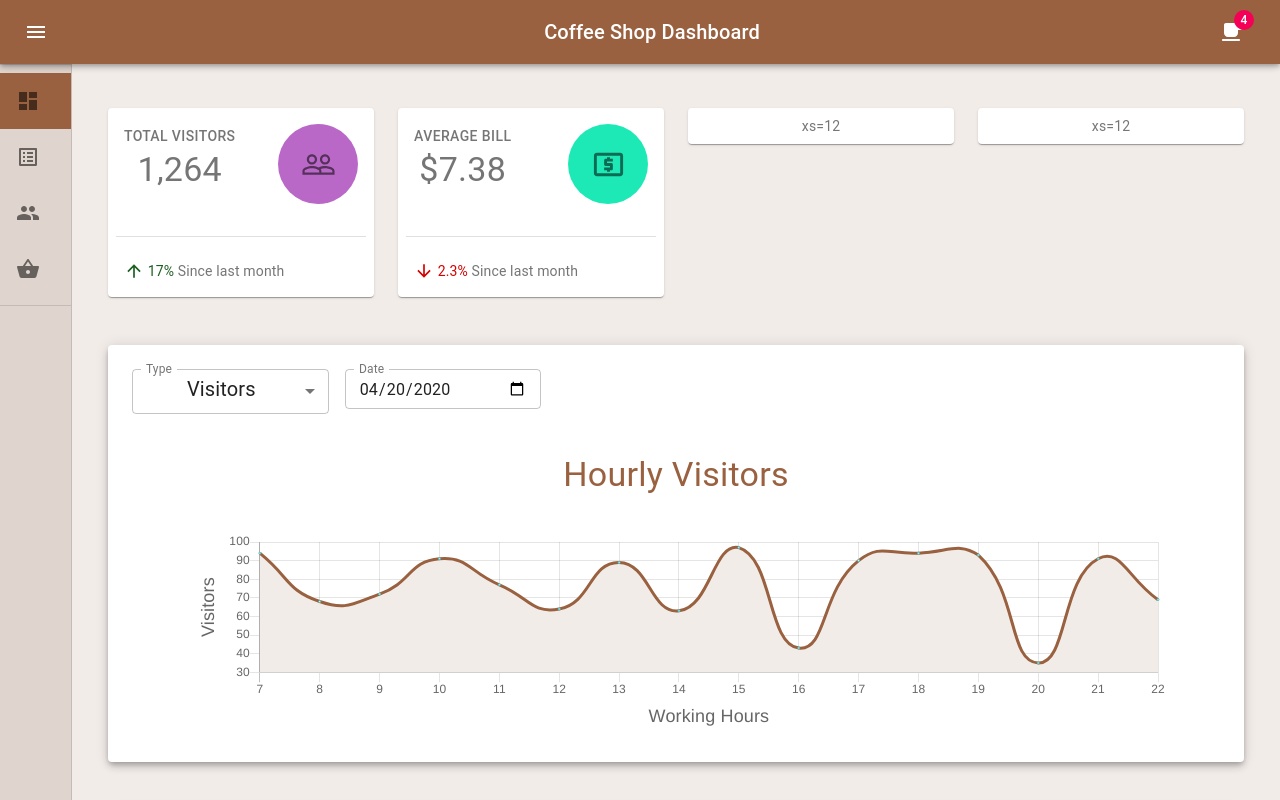
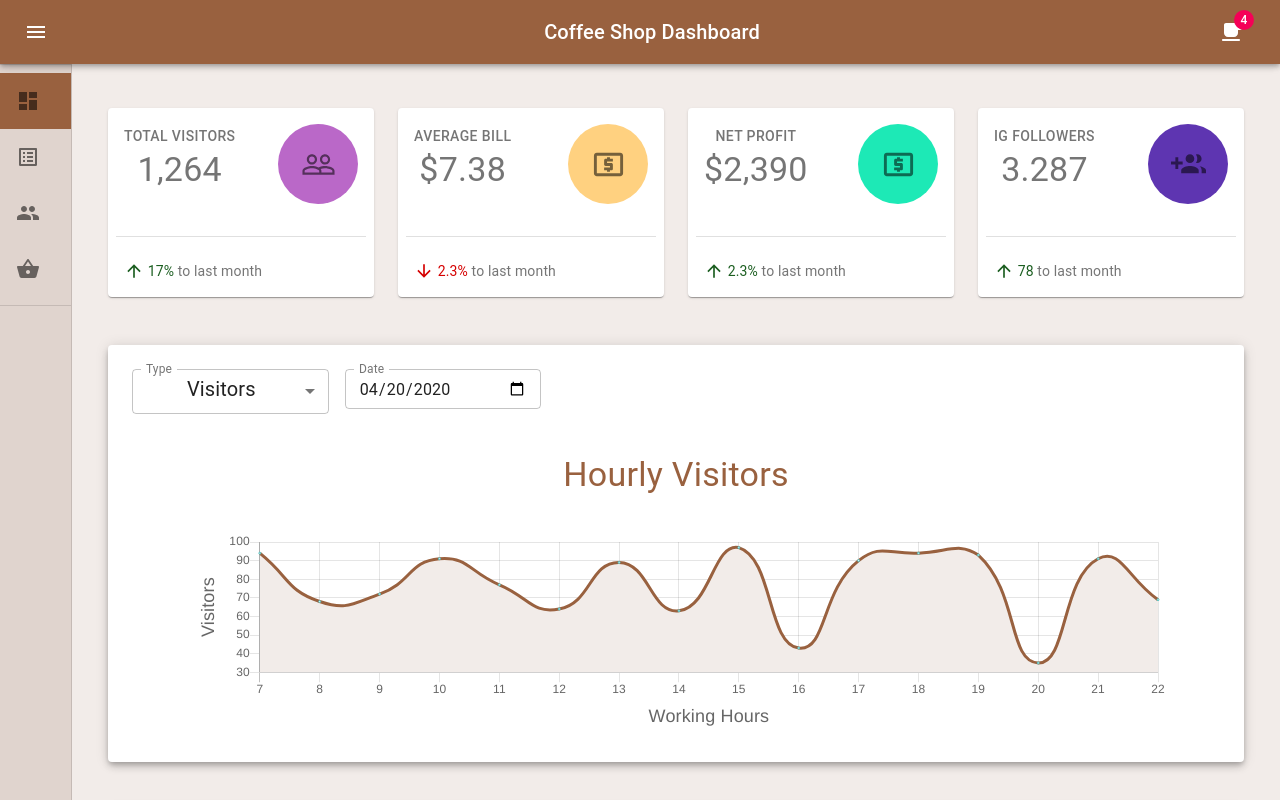
Before and after one commit to KaterinaLupacheva/coffee-shop-dashboard, a React (Create React App) app: page / in a window 1280 px wide. Built offline with nearby package versions, Linux system fonts and the light colour scheme; the HTML template or start-up script is replaced by a standard one.

Commit message:
Stat cards all

```diff
--- a/src/components/Cards/statCards.component.js
+++ b/src/components/Cards/statCards.component.js
@@ -7,6 +7,7 @@ import PeopleOutlineIcon from "@material-ui/icons/PeopleOutline";
 import ArrowUpwardIcon from "@material-ui/icons/ArrowUpward";
 import LocalAtmIcon from "@material-ui/icons/LocalAtm";
 import ArrowDownwardIcon from "@material-ui/icons/ArrowDownward";
+import GroupAddIcon from "@material-ui/icons/GroupAdd";
 
 const useStyles = makeStyles(statCardsStyles);
 
@@ -16,7 +17,7 @@ const StatCards = () => {
   return (
     <div className={classes.root}>
       <Grid container spacing={3}>
-        <Grid item xs={6} sm={3}>
+        <Grid item xs={12} sm={6} md={3}>
           <Paper className={classes.paper}>
             <div className={classes.topRow}>
               <div>
@@ -31,18 +32,37 @@ const StatCards = () => {
             <div className={classes.bottomRow}>
               <ArrowUpwardIcon fontSize="small" className={classes.green} />
               <Typography variant="body2">
-                &nbsp;<span className={classes.green}>17%</span> Since last
-                month
+                &nbsp;<span className={classes.green}>17%</span> to last month
               </Typography>
             </div>
           </Paper>
         </Grid>
-        <Grid item xs={6} sm={3}>
+        <Grid item xs={12} sm={6} md={3}>
           <Paper className={classes.paper}>
             <div className={classes.topRow}>
               <div>
                 <Typography variant="button">Average Bill</Typography>
                 <Typography variant="h4">$7.38</Typography>
+              </div>
+              <div className={clsx(classes.icon, classes.iconBgOrange)}>
+                <LocalAtmIcon fontSize="large" />
+              </div>
+            </div>
+            <Divider />
+            <div className={classes.bottomRow}>
+              <ArrowDownwardIcon fontSize="small" className={classes.red} />
+              <Typography variant="body2">
+                &nbsp;<span className={classes.red}>2.3%</span> to last month
+              </Typography>
+            </div>
+          </Paper>
+        </Grid>
+        <Grid item xs={12} sm={6} md={3}>
+          <Paper className={classes.paper}>
+            <div className={classes.topRow}>
+              <div>
+                <Typography variant="button">Net Profit</Typography>
+                <Typography variant="h4">$2,390</Typography>
               </div>
               <div className={clsx(classes.icon, classes.iconBgGreen)}>
                 <LocalAtmIcon fontSize="large" />
@@ -50,18 +70,32 @@ const StatCards = () => {
             </div>
             <Divider />
             <div className={classes.bottomRow}>
-              <ArrowDownwardIcon fontSize="small" className={classes.red} />
+              <ArrowUpwardIcon fontSize="small" className={classes.green} />
               <Typography variant="body2">
-                &nbsp;<span className={classes.red}>2.3%</span> Since last month
+                &nbsp;<span className={classes.green}>2.3%</span> to last month
               </Typography>
             </div>
           </Paper>
         </Grid>
-        <Grid item xs={6} sm={3}>
-          <Paper className={classes.paper}>xs=12</Paper>
-        </Grid>
-        <Grid item xs={6} sm={3}>
-          <Paper className={classes.paper}>xs=12</Paper>
+        <Grid item xs={12} sm={6} md={3}>
+          <Paper className={classes.paper}>
+            <div className={classes.topRow}>
+              <div>
+                <Typography variant="button">IG Followers</Typography>
+                <Typography variant="h4">3.287</Typography>
+              </div>
+              <div className={clsx(classes.icon, classes.iconBgDeepPurple)}>
+                <GroupAddIcon fontSize="large" />
+              </div>
+            </div>
+            <Divider />
+            <div className={classes.bottomRow}>
+              <ArrowUpwardIcon fontSize="small" className={classes.green} />
+              <Typography variant="body2">
+                &nbsp;<span className={classes.green}>78</span> to last month
+              </Typography>
+            </div>
+          </Paper>
         </Grid>
       </Grid>
     </div>
--- a/src/components/Cards/statCards.styles.js
+++ b/src/components/Cards/statCards.styles.js
@@ -41,4 +41,10 @@ export const statCardsStyles = (theme) => ({
   iconBgPurple: {
     background: theme.palette.background.purpleBg,
   },
+  iconBgOrange: {
+    background: theme.palette.background.orangeBg,
+  },
+  iconBgDeepPurple: {
+    background: theme.palette.background.deepPurpleBg,
+  },
 });
--- a/src/styles/theme.js
+++ b/src/styles/theme.js
@@ -1,5 +1,12 @@
 import { createMuiTheme } from "@material-ui/core/styles";
-import { teal, green, red, purple } from "@material-ui/core/colors";
+import {
+  teal,
+  green,
+  red,
+  purple,
+  orange,
+  deepPurple,
+} from "@material-ui/core/colors";
 
 const theme = createMuiTheme({
   palette: {
@@ -18,6 +25,8 @@ const theme = createMuiTheme({
       menu: "#3DDAD7",
       tealBg: teal["A400"],
       purpleBg: purple[300],
+      orangeBg: orange["A100"],
+      deepPurpleBg: deepPurple[600],
     },
     text: {
       white: "#fff",
```
